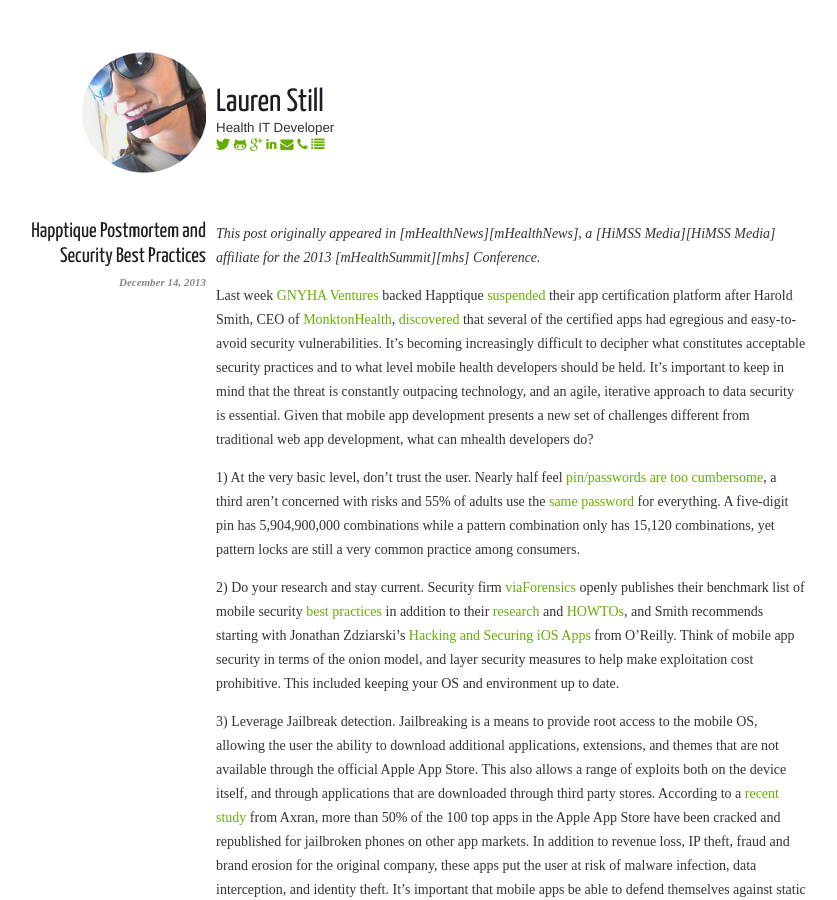
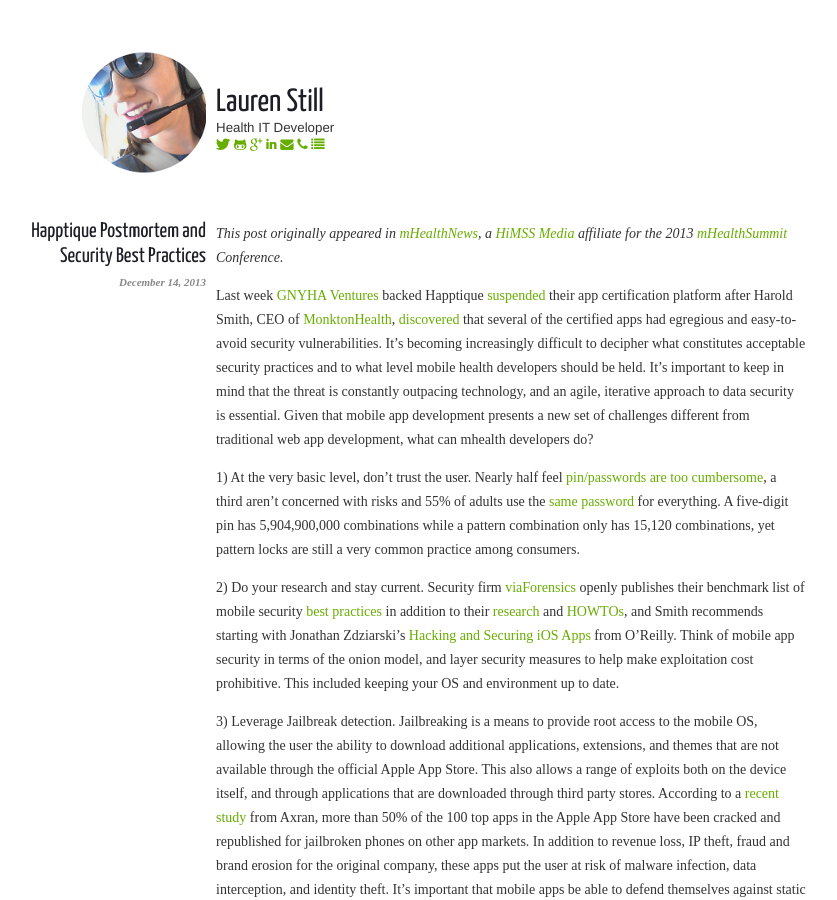
Before and after one commit to laurenstill/laurenstill.github.io, a Jekyll site: the page built from _posts/2013-12-14-Happtique-postmortem.markdown, in a window 1280 px wide and 900 px high. Shown: the whole window, without its empty margins (229-1066 px from the left). Built offline with Jekyll 4.4.1, drawn with Linux system fonts in a browser that asks for light colours; nearby versions of some CDN libraries; some of the changed lines change nothing that is shown.

Commit message:
Update 2013-12-14-Happtique-postmortem.markdown
publication info

```diff
--- a/_posts/2013-12-14-Happtique-postmortem.markdown
+++ b/_posts/2013-12-14-Happtique-postmortem.markdown
@@ -3,7 +3,9 @@
 title: Happtique Postmortem and Security Best Practices
 catagories: [healhtIT, mHealth, infosec]
 ---
-*This post originally appeared in [mHealthNews][mHealthNews], a [HiMSS Media][HiMSS Media] affiliate for the 2013 [mHealthSummit][mhs] Conference.*
+*This post originally appeared in [mHealthNews][mHealthNews], a [HiMSS Media][HiMSS Media] affiliate for the 2013 [mHealthSummit][mHealthSummit] Conference.*
+
+
 
 Last week [GNYHA Ventures][1] backed Happtique [suspended][2] their app certification platform after Harold Smith, CEO of [MonktonHealth][3], [discovered][4] that several of the certified apps had egregious and easy-to-avoid security vulnerabilities. It’s becoming increasingly difficult to decipher what constitutes acceptable security practices and to what level mobile health developers should be held. It’s important to keep in mind that the threat is constantly outpacing technology, and an agile, iterative approach to data security is essential. Given that mobile app development presents a new set of challenges different from traditional web app development, what can mhealth developers do?
 
@@ -27,6 +29,12 @@
 
 
 10)  Be an example.  As for users, particularly health IT and mhealth community members, be an example of good personal security practices, and hold the companies you use to a higher standard.  Critically evaluate the necessity of permissions you grant a program, and don’t install apps outside of official OS app stores. Update passwords often, and use a password manager like [LastPass][24] and two-factor authentication when available.  Enable [remote wipe][25] on your device and back up your information regularly.  Also consider developing an alternative fake personal dataset since, thanks to Facebook, everyone knows  your favorite pet, first car and mother’s maiden name.
+
+
+
+[mHealthNews]: http://www.mhealthnews.com
+[HiMSS Media]: http://www.himssmedia.com
+[mHealthSummit]: http://www.mhealthsummit.org
 
 
 [1]: http://www.gnyha.org/2877/Default.aspx
```
